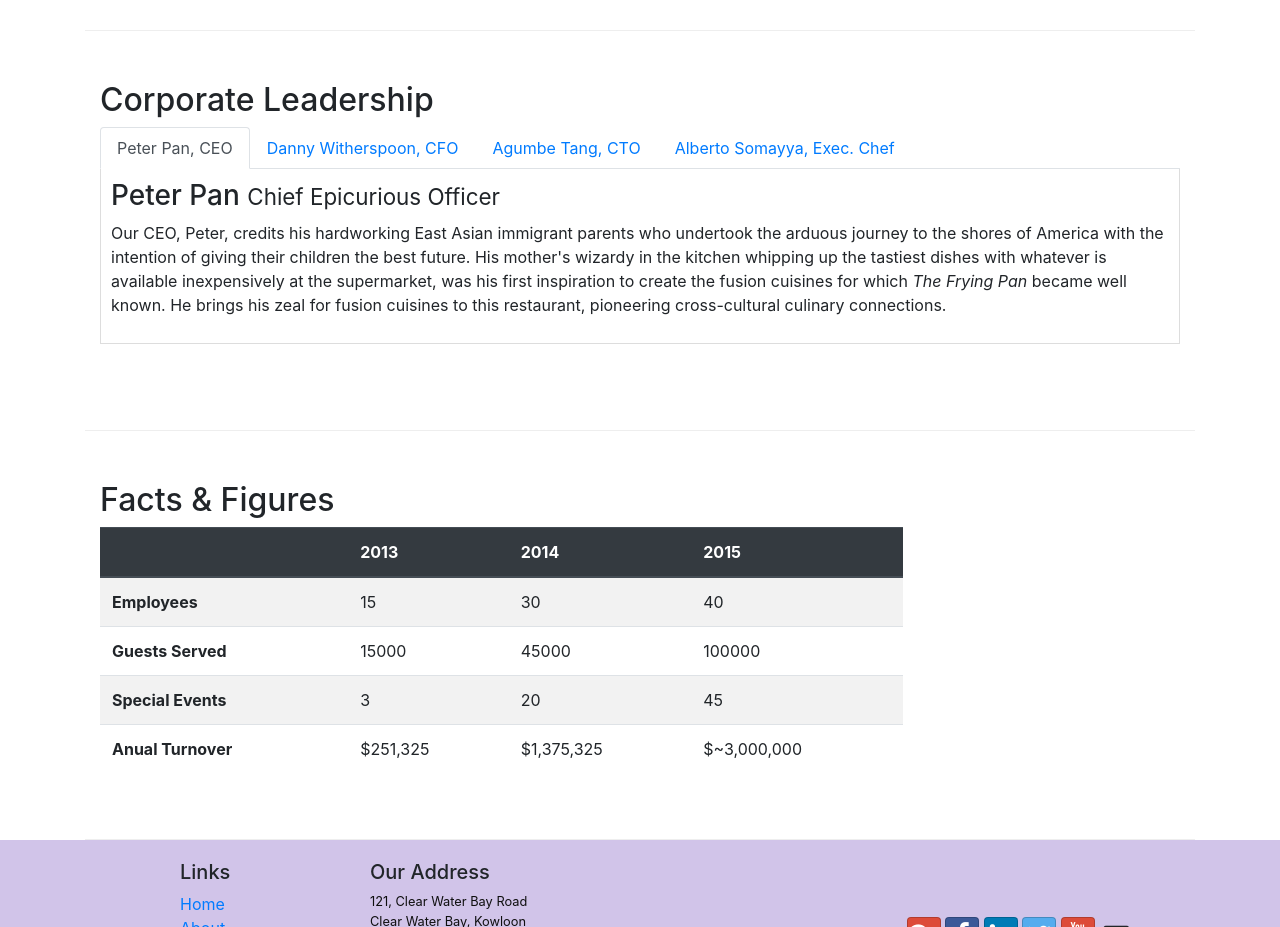
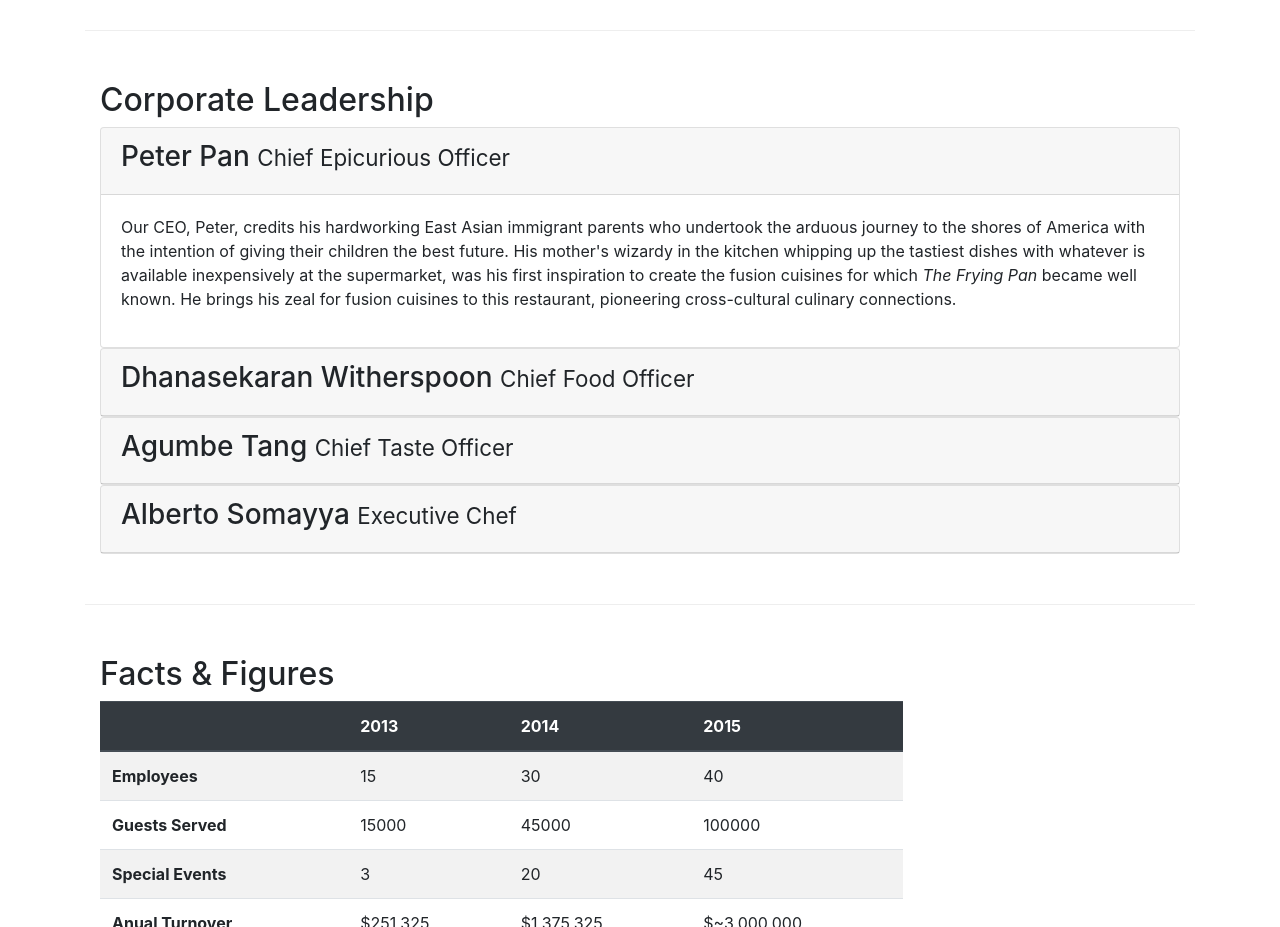
Before and after one commit to kiltro-dev/conFusion, a website: page aboutus.html in a window 1280 px wide. Shown: the part 920-1847 px from the top of the page. Drawn offline with nearby package versions, Linux system fonts and the light colour scheme.

Commit message:
accordion

```diff
--- a/aboutus.html
+++ b/aboutus.html
@@ -104,7 +104,9 @@
         <div class="row row-content">
             <div class="col-12">
                 <h2>Corporate Leadership</h2>
-                <ul class="nav nav-tabs">
+
+                <!-- Tabs -->
+                <!-- <ul class="nav nav-tabs">
                     <li class="nav-item">
                         <a href="#peter" class="nav-link active" role="tab" data-toggle="tab">Peter Pan, CEO</a>
                     </li>
@@ -136,6 +138,71 @@
                         <h3>Alberto Somayya <small>Executive Chef</small></h3>
                         <p class="d-none d-sm-block">Award winning three-star Michelin chef with wide International experience having worked closely with whos-who in the culinary world, he specializes in creating mouthwatering Indo-Italian fusion experiences. He says, <em>Put together the cuisines from the two craziest cultures, and you get a winning hit! Amma Mia!</em></p>
                     </div>
+                </div> -->
+
+                <!-- Accordion -->
+                <div id="accordion">
+                    <div class="card">
+                        <div class="card-header" role="tab" id="peterhead">
+                            <h3 class="mt-0">
+                                <a data-toggle="collapse" data-target="#peter">
+                                    Peter Pan <small>Chief Epicurious Officer</small>
+                                </a>
+                            </h3>
+                        </div>
+                        <div class="collapse show" role="tabpanel" id="peter" data-parent="#accordion">
+                            <div class="card-body">
+                                <p class="d-none d-sm-block">Our CEO, Peter, credits his hardworking East Asian immigrant parents who undertook the arduous journey to the shores of America with the intention of giving their children the best future. His mother's wizardy in the kitchen whipping up the tastiest dishes with whatever is available inexpensively at the supermarket, was his first inspiration to create the fusion cuisines for which <em>The Frying Pan</em> became well known. He brings his zeal for fusion cuisines to this restaurant, pioneering cross-cultural culinary connections.</p>
+                            </div>
+                        </div>
+                    </div>
+
+                    <div class="card">
+                        <div class="card-header" role="tab" id="dannyhead">
+                            <h3 class="mt-0">
+                                <a data-toggle="collapse" data-target="#danny">
+                                    Dhanasekaran Witherspoon <small>Chief Food Officer</small>
+                                </a>
+                            </h3>
+                        </div>
+                        <div class="collapse" role="tabpanel" id="danny" data-parent="#accordion">
+                            <div class="card-body">
+                                <p class="d-none d-sm-block">Our CFO, Danny, as he is affectionately referred to by his colleagues, comes from a long established family tradition in farming and produce. His experiences growing up on a farm in the Australian outback gave him great appreciation for varieties of food sources. As he puts it in his own words, <em>Everything that runs, wins, and everything that stays, pays!</em></p>
+                            </div>
+                        </div>
+                    </div>
+
+                    <div class="card">
+                        <div class="card-header" role="tab" id="agumbehead">
+                            <h3 class="mt-0">
+                                <a data-toggle="collapse" data-target="#agumbe">
+                                    Agumbe Tang <small>Chief Taste Officer</small>
+                                </a>
+                            </h3>
+                        </div>
+                        <div class="collapse" role="tabpanel" id="agumbe" data-parent="#accordion">
+                            <div class="card-body">
+                                <p class="d-none d-sm-block">Blessed with the most discerning gustatory sense, Agumbe, our CTO, personally ensures that every dish that we serve meets his exacting tastes. Our chefs dread the tongue lashing that ensues if their dish does not meet his exacting standards. He lives by his motto, <em>You click only if you survive my lick.</em></p>
+                            </div>
+                        </div>
+                    </div>
+
+                    <div class="card">
+                        <div class="card-header" role="tab" id="albertohead">
+                            <h3>
+                                <a data-toggle="collapse" data-target="#alberto">
+                                    Alberto Somayya <small>Executive Chef</small>
+                                </a>
+                            </h3>
+                        </div>
+                        <div class="collapse" role="tabpanel" id="alberto" data-parent="#accordion">
+                            <div class="card-body">
+                                <p class="d-none d-sm-block">Award winning three-star Michelin chef with wide International experience having worked closely with whos-who in the culinary world, he specializes in creating mouthwatering Indo-Italian fusion experiences. He says, <em>Put together the cuisines from the two craziest cultures, and you get a winning hit! Amma Mia!</em></p>
+                            </div>
+                        </div>
+                    </div>
+
+
                 </div>
             </div>
        </div>
```
